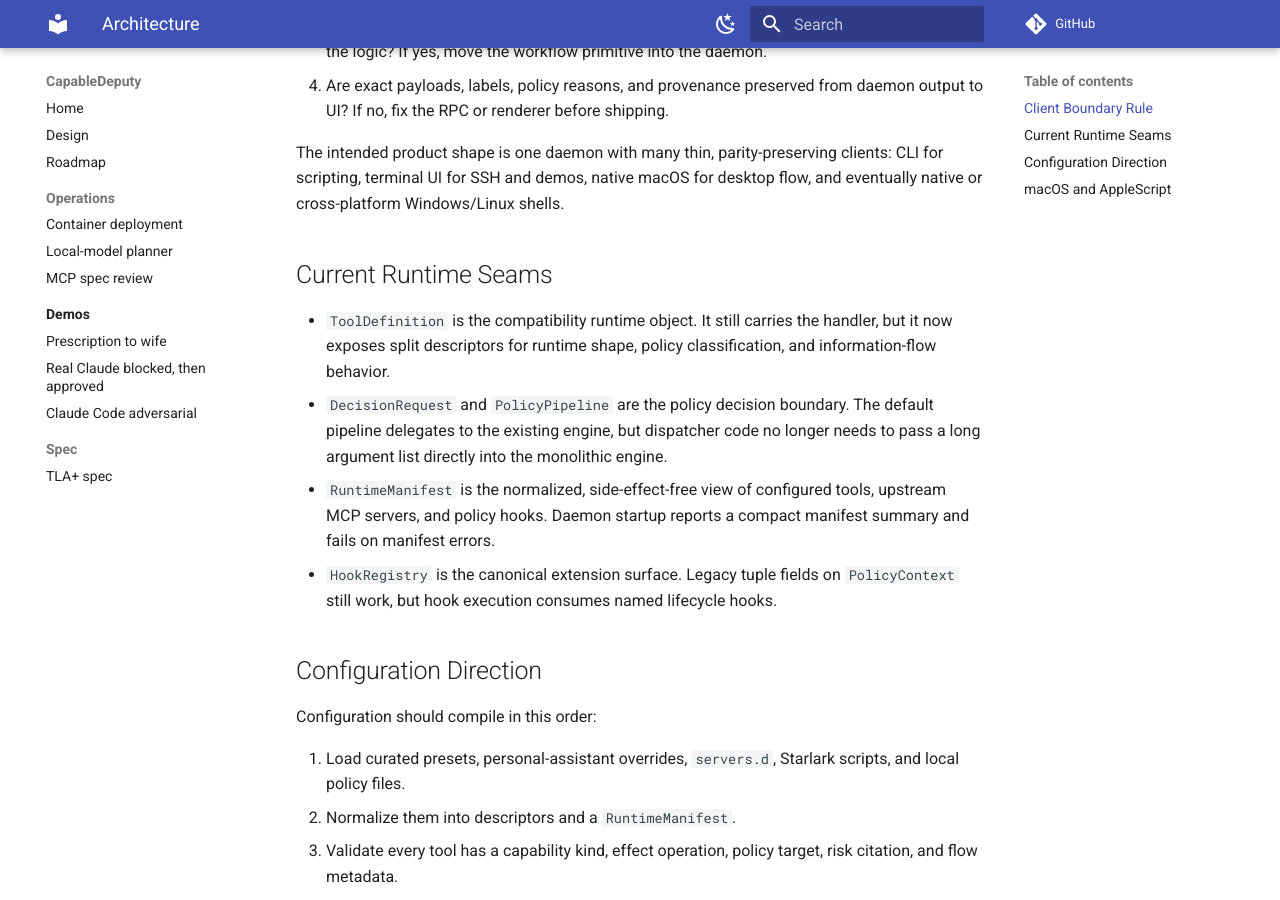
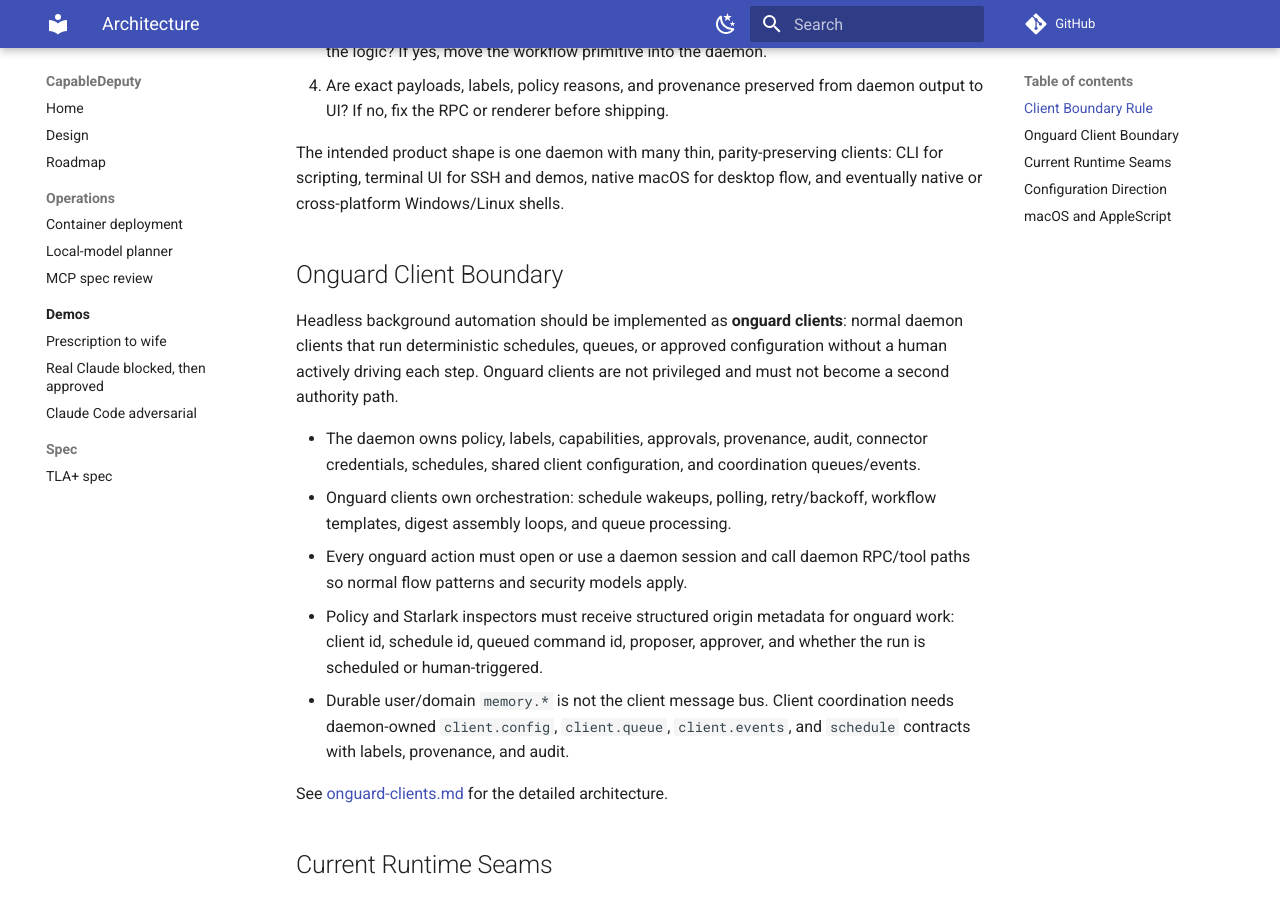
Before and after one commit to marctjones/capabledeputy, an MkDocs documentation site: the page built from docs/architecture.md, in a window 1280 px wide and 900 px high, scrolled down 1137 px. Built offline with MkDocs 1.6.1 and Material for MkDocs 9.7.7, drawn with Linux system fonts in a browser that asks for light colours; comment, search, counter and statistics services are not loaded.

Commit message:
Adopt onguard client architecture

```diff
--- a/docs/architecture.md
+++ b/docs/architecture.md
@@ -51,6 +51,29 @@ The intended product shape is one daemon with many thin, parity-preserving
 clients: CLI for scripting, terminal UI for SSH and demos, native macOS for
 desktop flow, and eventually native or cross-platform Windows/Linux shells.
 
+## Onguard Client Boundary
+
+Headless background automation should be implemented as **onguard clients**:
+normal daemon clients that run deterministic schedules, queues, or approved
+configuration without a human actively driving each step. Onguard clients are
+not privileged and must not become a second authority path.
+
+- The daemon owns policy, labels, capabilities, approvals, provenance, audit,
+  connector credentials, schedules, shared client configuration, and
+  coordination queues/events.
+- Onguard clients own orchestration: schedule wakeups, polling, retry/backoff,
+  workflow templates, digest assembly loops, and queue processing.
+- Every onguard action must open or use a daemon session and call daemon
+  RPC/tool paths so normal flow patterns and security models apply.
+- Policy and Starlark inspectors must receive structured origin metadata for
+  onguard work: client id, schedule id, queued command id, proposer, approver,
+  and whether the run is scheduled or human-triggered.
+- Durable user/domain `memory.*` is not the client message bus. Client
+  coordination needs daemon-owned `client.config`, `client.queue`,
+  `client.events`, and `schedule` contracts with labels, provenance, and audit.
+
+See [onguard-clients.md](onguard-clients.md) for the detailed architecture.
+
 ## Current Runtime Seams
 
 - `ToolDefinition` is the compatibility runtime object. It still carries the
```
Also changed, not shown: CHANGELOG.md (+3 -0 lines), ROADMAP.md (+7 -0 lines), docs/SURFACES.md (+5 -0 lines), docs/implementation-plan.md (+9 -0 lines), docs/onguard-clients.md (added, +138 -0 lines).
